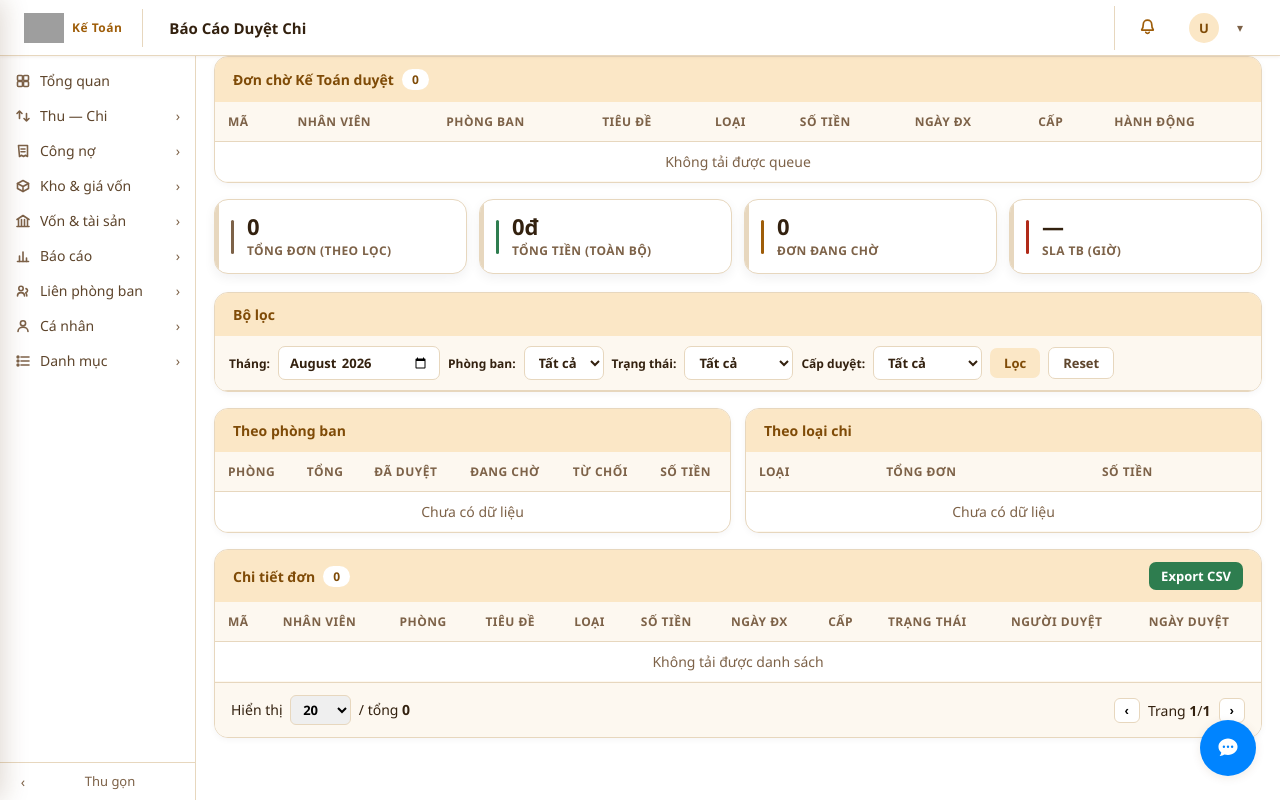
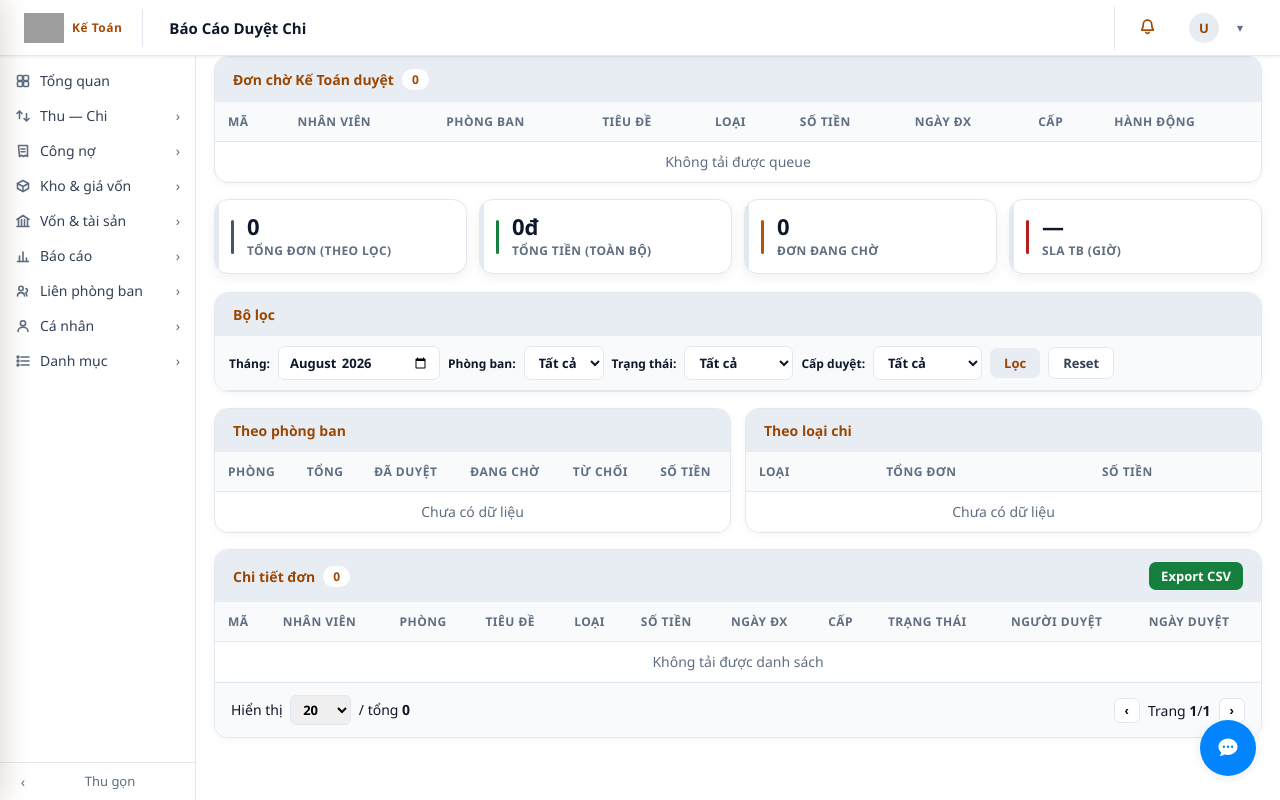
Before and after one commit to longdevbf/qlpps-ketoan, a FastAPI app: template templates/bao_cao_duyet_chi.html in a window 1280 px wide. Run offline with FastAPI, Linux system fonts and the light colour scheme; the template is opened without the code that fills it, so the values that code supplies are empty; parts of the project's set-up code (start-up, migrations or seed data) failed here and were passed over; some libraries are stand-ins or nearby versions; grey boxes are pictures that could not be loaded.

Commit message:
feat(ui): chuyen sang he mau CAM tren slate lanh
theme.css nay giong het nhau o ca 8 repo (goc: NewTheme/theme.css).
Thay he ho phach #9E5D09 (11/08) va he cam do #D23C0E truoc do.

Vi sao --brand dung o #A84A03 chu khong sang hon: trong template no duoc
goi 763 lan lam mau CHU (chi 72 lan lam nen), nen phai dat 4.5:1 tren MOI
be mat. #CC4E05 truot o nen trang (4.11), mat lom (4.31) va brand-soft
(3.83). #A84A03 dat het: 5.76 / 5.26 / 5.51 / 4.89.
Do tuoi nam o --brand-bright #EA580C, chi dung cho so lieu >=24px dam.

--brand-soft doi han nghia: tu peach bao hoa 100% sang xam slate #E8EDF3.
Ca he nen bao hoa 0-13%, mot mang 100% nam giua trong nhu dan de. Giu TEN
token de 1403 cho goi khong vo; 540 nen tu thanh xam nhat va 607 chu van
la cam -> ra dung cong thuc moi ma khong sua template.

Them --brand-bright, --brand-graph, --border-soft, 4 token --kpi-*.
--warning tach khoi brand (truoc day co y trung o he ho phach).

Chua dung template. Chua deploy. Chi tiet: qlpps-marketing/docs/HE-MAU-ERP.md

Co-Authored-By: Claude Opus 5 <noreply@anthropic.com>

```diff
--- a/static/css/theme.css
+++ b/static/css/theme.css
@@ -1,102 +1,130 @@
 /* ═══════════════════════════════════════════════════════════════════════════
-   theme.css — HỆ MÀU PAPASAN ERP.
+   theme.css — HỆ MÀU QLPPS · CAM trên slate lạnh
+   ───────────────────────────────────────────────────────────────────────────
+   Chốt 26/08/2026. Thay hệ hổ phách #9E5D09 (11/08) và hệ cam đỏ #D23C0E.
+   NGUỒN SỰ THẬT: qlpps-marketing/docs/HE-MAU-ERP.md — file này chỉ là giá trị.
 
-   ⚠️ BẢN THỬ NGHIỆM RIÊNG CỦA KẾ TOÁN — 08/08/2026.
-   Từ ngày này, ketoan KHÔNG còn cùng giá trị token với 6 app QLPPS kia
-   (6 app đó vẫn ở bảng cũ: brand #D23C0E, warning #F59E0B, info #2563EB).
-   Mỗi repo có file theme.css riêng nên sửa ở đây không lan sang app khác.
-   Nếu chốt giữ bảng này thì phải chép sang 6 repo kia; nếu bỏ thì khôi phục
-   bảng cũ ghi ở cuối file.
+   File này giống hệt nhau ở cả 8 repo. Sửa thì sửa bản gốc ở NewTheme/theme.css
+   rồi rải lại, đừng sửa lẻ một repo — đó là cách hệ màu trôi khỏi nhau 3 lần.
 
-   ───────────────────────────────────────────────────────────────────────────
-   VÌ SAO ĐỔI — ba con số đo được, không phải cảm tính:
+   ── VÌ SAO GIÁ TRỊ NHƯ VẬY ──────────────────────────────────────────────
+   Sắc cam rút từ bản thiết kế trong NewTheme/ (9 file PDF). Thang xám và cấu
+   trúc tương phản lấy từ module MKT của HSM. Mọi số dưới đây đo bằng WCAG 2.1.
 
-   1. Logo `static/papasan_icon_1024.png` đếm pixel ra ĐÚNG HAI màu:
-      #FEB041 hổ phách (13,7%) và #603814 nâu cà phê (10,2%).
-      Brand cũ #D23C0E KHÔNG xuất hiện trong logo và lệch 21° hue khỏi nó.
+   Điểm mấu chốt: `--brand` đang được gọi **763 lần làm màu CHỮ** trong
+   template (chỉ 72 lần làm nền). Nên nó phải đạt 4.5:1 trên MỌI bề mặt, không
+   chỉ trên thẻ trắng. Đó là lý do brand dừng ở #A84A03 chứ không sáng hơn:
 
-   2. --warning cũ (#F59E0B) gần như trùng hổ phách của logo → badge cảnh báo
-      trông "thương hiệu" hơn cả màu thương hiệu.
+       #CC4E05  the 4.51 · nen 4.11 ✗ · lom 4.31 ✗ · soft 3.83 ✗
+       #B85105  the 4.98 · nen 4.55 · lom 4.76 · soft 4.23 ✗
+       #A84A03  the 5.76 · nen 5.26 · lom 5.51 · soft 4.89   <- đạt hết
 
-   3. Đếm cụm sắc trên một màn hình: cũ 5, nay 3.
-      Cách bớt KHÔNG phải xoá thông tin mà là gán lại nghĩa (xem mục 5).
-
-   TÊN TOKEN GIỮ NGUYÊN 100% — chỉ đổi giá trị. Không template nào phải sửa.
+   Độ tươi mà mắt thấy rõ nhất nằm ở --brand-bright (#EA580C) trên SỐ LIỆU cỡ
+   lớn — chữ ≥24px đậm chịu ngưỡng 3.0 nên đi được xa hơn nhiều.
    ═══════════════════════════════════════════════════════════════════════════ */
 
 :root {
-  /* ═══ 1. THƯƠNG HIỆU — họ hổ phách, rút từ logo ═════════════════════════
-     #FEB041 nguyên bản của logo chỉ đạt 1,9:1 trên nền trắng → KHÔNG dùng
-     làm chữ được. Giữ nguyên hue 35° và hạ độ sáng tới khi đạt AA có biên:
-       --brand       5,22:1 trên #FFFFFF · 4,94:1 trên --bg-page
-       --brand-hover 5,96:1 trên --brand-soft  (nút chính, bản cũ chỉ 4,57)  */
-  --brand:       #9E5D09;
-  --brand-hover: #7F4B07;
-  --brand-soft:  #FBE7C6;
+  /* ═══ 1. THƯƠNG HIỆU — bốn vai, KHÔNG dùng lẫn ═══════════════════════════
+     --brand        : chữ nhấn, icon, viền nhấn. Cũng dùng làm nền đặc được
+                      (chữ trắng trên nó 5.76:1).
+     --brand-hover  : hover/active; chữ đặt trên --brand-soft (5.44:1).
+     --brand-soft   : NỀN nhấn — nay là XÁM TRUNG TÍNH, không còn là peach.
+                      Xem mục 3 dưới đây, đây là thay đổi lớn nhất.
+     --brand-bright : CHỈ cho số liệu ≥24px đậm và icon lớn. KHÔNG cho chữ nhỏ.
+     --brand-graph  : CHỈ cho thanh biểu đồ (đồ hoạ, không mang chữ).          */
+  --brand:        #A84A03;   /* 5.76 thẻ · 5.26 nền trang · 5.51 lõm · 4.89 soft */
+  --brand-hover:  #9A4703;   /* 5.44 trên --brand-soft */
+  --brand-soft:   #E8EDF3;   /* nổi 1.18 trên thẻ trắng · 1.07 trên nền trang */
+  --brand-bright: #EA580C;   /* 3.56 trên thẻ — chỉ chữ ≥24px đậm */
+  --brand-graph:  #F2610E;   /* 3.09 trên mặt lõm */
+  --text-on-brand: #FFFFFF;  /* 5.76 trên --brand */
 
-  /* ═══ 2. NỀN — đúng 2 mức, ám ấm hơn bản cũ một nấc ═══════════════════ */
-  --bg-card: #FFFFFF;
-  --bg-page: #FDF8F0;
+  /* ═══ 2. NỀN — 3 vai trò, KHÔNG phải 3 mức đậm nhạt ══════════════════════ */
+  --bg-card: #FFFFFF;        /* thẻ, bảng, modal */
+  --bg-app:  #F1F5F9;        /* CHỈ dùng cho `body`. Không dùng cho gì khác */
+  --bg-page: #F8FAFC;        /* mọi mặt lõm bên trong thẻ: sọc bảng, ô nhập,
+                                rãnh thanh, hover hàng */
 
-  /* ═══ 3. VIỀN — đúng 1 mức ════════════════════════════════════════════ */
-  --border: #E7D7BE;
-  --focus-ring: 0 0 0 3px rgba(158, 93, 9, .28);
+  /* ═══ 3. --brand-soft NAY LÀ XÁM — đọc kỹ trước khi "sửa lại" ════════════
+     Trước 26/08 đây là peach #FBE7C6 (hổ phách) / #FBE5D0 (cam đỏ), bão hoà
+     100%. Cả hệ nền nay bão hoà 0–13%, nên một mảng bão hoà 100% nằm giữa
+     trông như dán đè — người dùng chê đúng chỗ này, đã đo và xác nhận.
 
-  /* ═══ 4. CHỮ — đúng 3 mức, rút từ nâu cà phê #603814 của logo ═════════
-     Ba mức giãn 15,4 → 8,9 → 5,7:1 trên nền thẻ. Cách nhau đủ xa để phân
-     cấp đọc được, không phải ba sắc xám na ná nhau.                       */
-  --text-1: #33210F;   /* 15,38:1 — tiêu đề, số tiền */
-  --text-2: #5E452C;   /*  8,88:1 — nội dung */
-  --text-3: #7D6248;   /*  5,66:1 trên thẻ · 5,35:1 trên nền trang */
-  --text-on-brand: #FFFFFF;
+     Luật mới: BỀ MẶT TRUNG TÍNH, CAM CHỈ LÀ MỰC. 540 chỗ đang dùng
+     `background: var(--brand-soft)` sẽ tự thành nền xám nhạt, và 607 chỗ dùng
+     `color: var(--brand-hover)` trên đó vẫn là chữ cam — đúng công thức mới mà
+     KHÔNG phải sửa template.
 
-  /* ═══ 5. TRẠNG THÁI — còn ĐÚNG 3 tín hiệu, mỗi màu một nghĩa ══════════
-     Hai nước cờ bớt màu:
+     ĐỪNG nhuộm --brand-soft về lại họ cam. Muốn nhấn mạnh hơn thì dùng nền đặc
+     var(--brand) + chữ trắng, không phải làm nền soft ấm lên.                */
 
-     · --warning DÙNG LẠI chính brand. Hổ phách vốn đã nghĩa là "chú ý tôi",
-       không cần một sắc vàng thứ hai đứng cạnh. Bớt 1 sắc.
-       (Lợi thêm: nền --warning + chữ trắng nay đạt 5,22:1; bản cũ #F59E0B
-        với chữ trắng chỉ 2,15:1 — đó là lỗi tương phản thật, đang có ở
-        badge đếm việc trong `index.html`.)
+  /* ═══ 4. VIỀN — 2 mức. Ở hệ này viền GÁNH việc tách khối ═════════════════
+     Nền trang so với thẻ trắng chỉ chênh 1.10, thấp hơn hệ kem cũ (1.28). Bù
+     lại bằng viền thấy rõ. Đừng bỏ viền thẻ.                                 */
+  --border:      #E2E8F0;
+  --border-soft: #EDF1F6;    /* kẻ ngang giữa các dòng trong bảng */
+  --focus-ring: 0 0 0 3px rgba(168, 74, 3, .30);
 
-     · --info thành NÂU TRUNG TÍNH. "Chờ CEO" nghĩa là đang chờ người khác,
-       nó nên lùi lại chứ không nên hét lên. Bớt 1 sắc, và bỏ được màu xanh
-       dương lạnh vốn đâm vào nền kem ấm.
+  /* ═══ 5. CHỮ — ĐÚNG 3 MỨC. Không thêm mức thứ 4 ══════════════════════════
+     HSM có mức thứ 4 (#94A3B8) cho chú thích — đo được 2.56:1, TRƯỢT cả
+     ngưỡng chữ lớn. Đừng chép. Chú thích dùng --text-3, phân biệt với nhãn
+     bằng cỡ chữ và độ đậm, không bằng độ nhạt.                               */
+  --text-1: #0F172A;   /* 17.85 thẻ · 16.30 nền — số, tiêu đề */
+  --text-2: #334155;   /* 10.35 thẻ ·  9.45 nền — nội dung */
+  --text-3: #5F6E80;   /*  5.21 thẻ ·  4.76 nền ·  4.98 lõm — nhãn, chú thích */
 
-     Còn lại: hổ phách = cần bạn xử lý · lục = xong · đỏ = hỏng/từ chối.    */
-  --danger:  #B02A18;  --danger-soft:  #F9E2DD;  --danger-fg:  #8A1F11;
-  --success: #2E7D4F;  --success-soft: #E1EFE5;  --success-fg: #1F5C39;
-  --warning: #9E5D09;  --warning-soft: #FBE7C6;  --warning-fg: #7F4B07;
-  --info:    #7D6248;  --info-soft:    #F1E9DD;  --info-fg:    #5E452C;
+  /* ═══ 6. MÀU SỐ LIỆU — tô số KPI theo loại, 4 hue tách nhau ══════════════
+     Mắt phân loại được trước cả khi đọc chữ. Một hàng thẻ không quá 3 màu.
+     Nhãn 11px IN HOA --text-3 (5.21) + số 29px đậm (17.85) = chênh 3.4 lần —
+     đó mới là thứ làm giao diện "rõ ràng", không phải chọn hue nào.          */
+  --kpi-neutral: #0F172A;   /* 17.85 — số đếm, giá trị trung tính */
+  --kpi-brand:   #EA580C;   /*  3.56 — chỉ số thương hiệu, tỉ lệ chính */
+  --kpi-good:    #15803D;   /*  5.02 — kết quả tốt, đã hoàn thành */
+  --kpi-data:    #1D4ED8;   /*  6.70 — chi phí, số liệu kỹ thuật */
 
-  /* ═══ 6. THƯƠNG HIỆU BÊN THỨ BA — không đổi, đó là nhận diện của họ ═══ */
+  /* ═══ 7. TRẠNG THÁI — KHÔNG nhuộm theo thương hiệu ═══════════════════════
+     --warning nay TÁCH khỏi brand. Ở hệ hổ phách chúng cố ý trùng nhau vì
+     hổ phách vốn nghĩa là "chú ý"; cam đỏ thì không, để trùng sẽ lẫn với nút
+     thương hiệu.                                                             */
+  --danger:  #B91C1C;  --danger-soft:  #FEE2E2;  --danger-fg:  #991B1B;  /* 6.80 */
+  --success: #15803D;  --success-soft: #DCFCE7;  --success-fg: #166534;  /* 6.49 */
+  --warning: #B45309;  --warning-soft: #FEF3C7;  --warning-fg: #92400E;  /* 6.37 */
+  --info:    #475569;  --info-soft:    #E9EEF4;  --info-fg:    #334155;  /* 8.88 */
+
+  /* ═══ 8. THƯƠNG HIỆU BÊN THỨ BA — không đổi, đó là nhận diện của họ ══════ */
   --facebook:  #0084FF;
   --messenger: #1877F2;
   --zalo:      #0068FF;
 
-  /* ═══ 7. ĐỔ BÓNG — ám theo nâu cà phê của logo, không đen thuần ═══════ */
-  --shadow-sm: 0 1px 3px rgba(96, 56, 20, .08);
-  --shadow-md: 0 2px 10px rgba(96, 56, 20, .10);
-  --shadow-lg: 0 10px 32px rgba(96, 56, 20, .16);
+  /* ═══ 9. ĐỔ BÓNG — ám theo slate, không đen thuần, không có màu ══════════ */
+  --shadow-sm:  0 1px 3px rgba(15, 23, 42, .07);
+  --shadow-md:  0 2px 10px rgba(15, 23, 42, .09);
+  --shadow-lg:  0 10px 32px rgba(15, 23, 42, .14);
+  --shadow-pop: 0 12px 40px rgba(15, 23, 42, .18);
+
+  /* ═══ 10. BO GÓC + BỀ NGANG — không đổi so với bản cũ ════════════════════ */
+  --r-sm: 6px;
+  --r:    8px;
+  --r-lg: 12px;
+  --w-content: 1280px;
 }
 
 /* ═══════════════════════════════════════════════════════════════════════════
-   ĐƯỜNG LÙI — bảng cũ trước 08/08/2026, vẫn đang chạy ở 6 app QLPPS kia.
-   Muốn quay lại: chép nguyên khối dưới đây đè lên khối :root ở trên.
+   BẢNG ĐỐI CHIẾU — hai hệ đã bị thay. Gặp hex nào dưới đây trong template thì
+   thay bằng var(--token) tương ứng, ĐỪNG khôi phục lại.
 
-     --brand:#D23C0E;  --brand-hover:#BF370D;  --brand-soft:#FBE5D0;
-     --bg-card:#FFFFFF; --bg-page:#FBF8F5; --border:#DFD2C6;
-     --focus-ring:0 0 0 3px rgba(210,60,14,.25);
-     --text-1:#2A2521; --text-2:#54483F; --text-3:#736659;
-     --danger:#DC2626;  --danger-soft:#FEE2E2;  --danger-fg:#991B1B;
-     --success:#16A34A; --success-soft:#DCFCE7; --success-fg:#15803D;
-     --warning:#F59E0B; --warning-soft:#FEF3C7; --warning-fg:#92400E;
-     --info:#2563EB;    --info-soft:#DBEAFE;    --info-fg:#1D4ED8;
-     --shadow-sm:0 1px 3px rgba(90,48,16,.08);
-     --shadow-md:0 2px 10px rgba(90,48,16,.10);
-     --shadow-lg:0 10px 32px rgba(90,48,16,.16);
+   Hệ hổ phách (11/08 → 26/08/2026)      Hệ cam đỏ (→ 11/08/2026)
+     --brand        #9E5D09                --brand        #D23C0E
+     --brand-hover  #7F4B07                --brand-hover  #BF370D
+     --brand-soft   #FBE7C6                --brand-soft   #FBE5D0
+     --bg-app       #EFE2CB                --bg-app       #EFE8E1
+     --bg-page      #FDF8F0                --bg-page      #FBF8F5
+     --border       #E7D7BE                --border       #DFD2C6
+     --text-1       #33210F                --text-1       #2A2521
+     --text-2       #5E452C                --text-2       #54483F
+     --text-3       #795E43                --text-3       #736659
 
-   CÒN NỢ nếu giữ bảng mới: 12 dòng màu chuỗi biểu đồ hard-code trong
-   `templates/index.html` (#1a3a6e navy, #e67e22 cam…) được chọn cho bảng cũ,
-   chưa hoà với hổ phách/nâu — xem lại khi chốt.
+   Bản thử kem ấm (26/08, KHÔNG bao giờ áp): #EBE2D6 #FAF5EF #E0D3C2 #605D58
+   Cam gốc file thiết kế #FF8D28: 2.31:1 — KHÔNG dùng ở đâu có chữ.
+   Xám lạnh của HSM #1A3C5E #64748B #94A3B8: đã thay bằng thang --text-* ở trên.
    ═══════════════════════════════════════════════════════════════════════════ */
```
Also changed, not shown: .claude/rules/design-system.md, .claude/rules/templates.md, .claude/skills/ui-check/SKILL.md.
